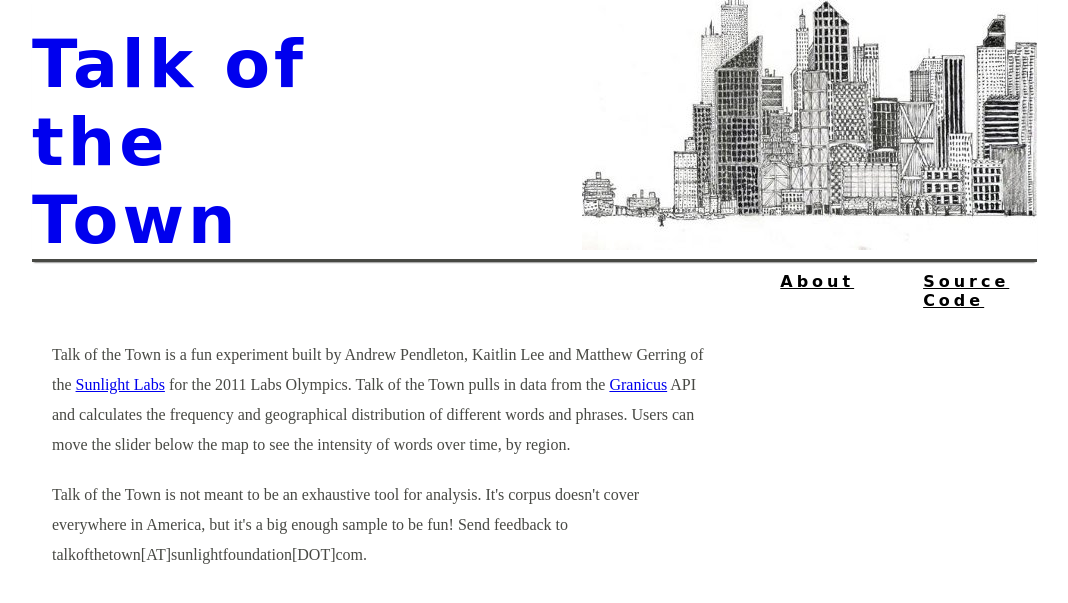
After one commit to mgerring/muni_words, a Django app: template templates/about.html in a window 1280 px wide. The commit adds this page. Shown: the top 603 px of the page, without its empty margins (96-1164 px from the left). Run offline with Django 3.2, Linux system fonts and the light colour scheme; the template is opened without the code that fills it, so the values that code supplies are empty; parts of the project's set-up code (start-up, migrations or seed data) failed here and were passed over; some web fonts are replaced.

Commit message:
about pagew

```diff
--- a/static/styles/main.css
+++ b/static/styles/main.css
@@ -14,6 +14,7 @@
 
 
 body { color: #484944; }
+body p { margin: 20px; width: 660px; line-height: 30px;}
 div.container { width: 1024px; margin: 0 auto;}
 div.header h1 { font-family: 'Waiting for the Sunrise', cursive; font-size: 50pt; width: 300px; display: block; float:left; vertical-align: bottom; margin-top: 25px; margin-right: 250px; letter-spacing: 4px; }
 div.header h1 a { text-decoration: none; }
@@ -26,9 +27,13 @@
 
 ul.nav li a {color:black; }
 
-div.container form { margin: 20px 10px; padding: 10px; }
+div.container form { margin: 30px 0px 20px 0; padding: 10px 0px 10px 0; width: 60%; float: left; }
 label { font-size: 16pt; }
 input.search-box { border: 2px solid #D0D0D0; width: 300px; margin-left: 10px; font-style:italic; color:#989898; font-size: 16pt;}
 input.submit { background: #EDE8E8; width: 30px; height: 30px; font-size: 16pt;  border: 2px rgb(206, 206, 206); margin-left: 5px;}
 
 div.map { width: 100%; height: 500px; background-color:#CECECE;}
+
+ul.popular { width: 40%; float: left; font-size: 10pt; italic; list-style-type:none; margin-top: 40px; color: black; }
+ul.popular li { list-style-type: none; float:left; padding: 10px;  }
+ul.popular li a, ul.popular li a:visited { color:black; }
--- /dev/null
+++ b/templates/about.html
@@ -0,0 +1,11 @@
+{% extends "base.html" %}
+
+{% block content %}
+
+<p>
+Talk of the Town is a fun experiment built by Andrew Pendleton, Kaitlin Lee and Matthew Gerring of the <a href="http://sunlightlabs.com">Sunlight Labs</a> for the 2011 Labs Olympics. Talk of the Town pulls in data from the <a href="http://granicus.com">Granicus</a> API and calculates the frequency and geographical distribution of different words and phrases. Users can move the slider below the map to see the intensity of words over time, by region.
+</p>
+<p>
+Talk of the Town is not meant to be an exhaustive tool for analysis. It's corpus doesn't cover everywhere in America, but it's a big enough sample to be fun! Send feedback to talkofthetown[AT]sunlightfoundation[DOT]com.
+</p>
+{% endblock content %}
--- a/templates/base.html
+++ b/templates/base.html
@@ -13,7 +13,7 @@
         </div>
         <ul class="nav">
             <li><a href="https://github.com/sunlightlabs/muni_words">Source Code</a></li>
-            <li><a href="#">About</a></li>
+            <li><a href="{% url about %}">About</a></li>
         </ul>
         <div style="clear:both;"></div>
         <div class="content">
--- a/urls.py
+++ b/urls.py
@@ -9,6 +9,7 @@
 urlpatterns = patterns('',
     # Examples:
     url(r'^$', direct_to_template, {'template': 'index.html'}, name='index'),
+    url(r'^about/$', direct_to_template, {'template': 'about.html'}, name='about'),
     # url(r'^muni_words/', include('muni_words.foo.urls')),
 
     # Uncomment the admin/doc line below to enable admin documentation:
```
Also changed, not shown: templates/index.html (+9 -0 lines).
